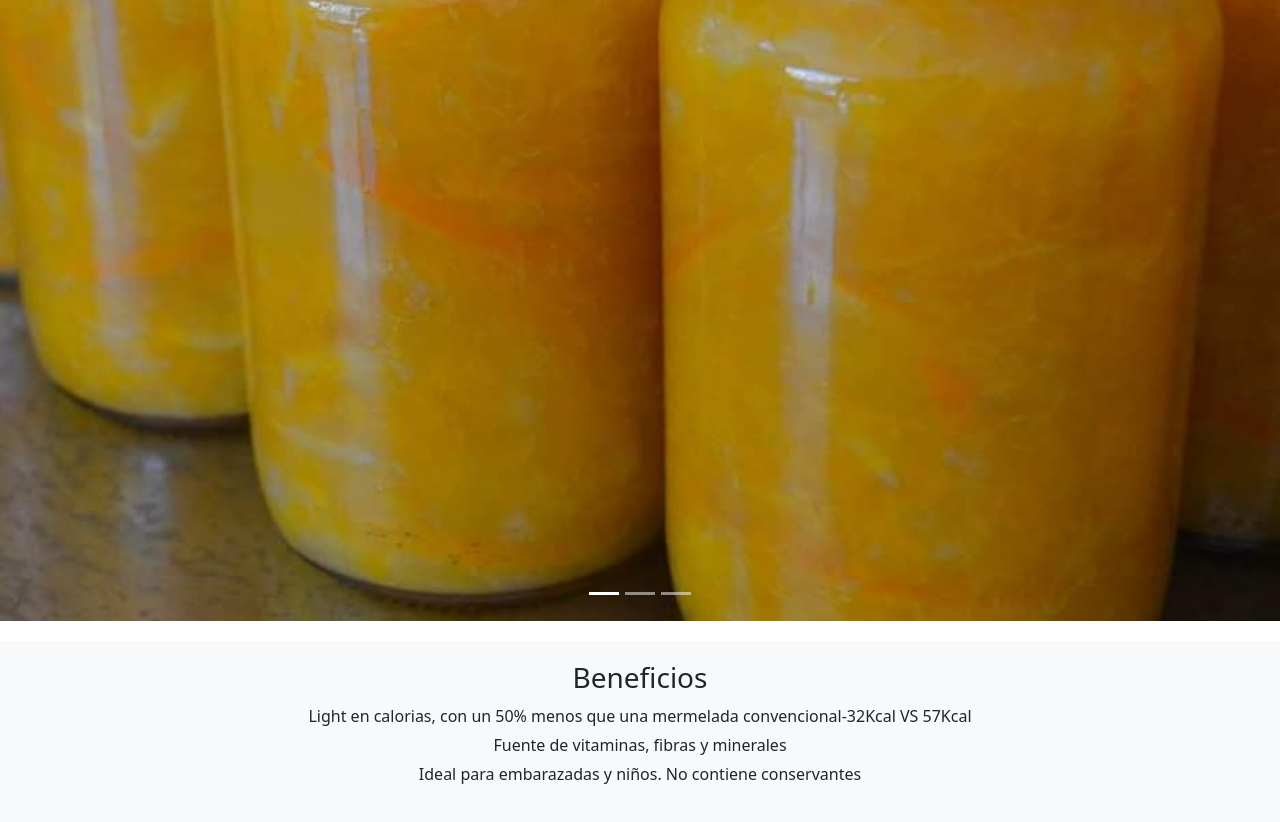
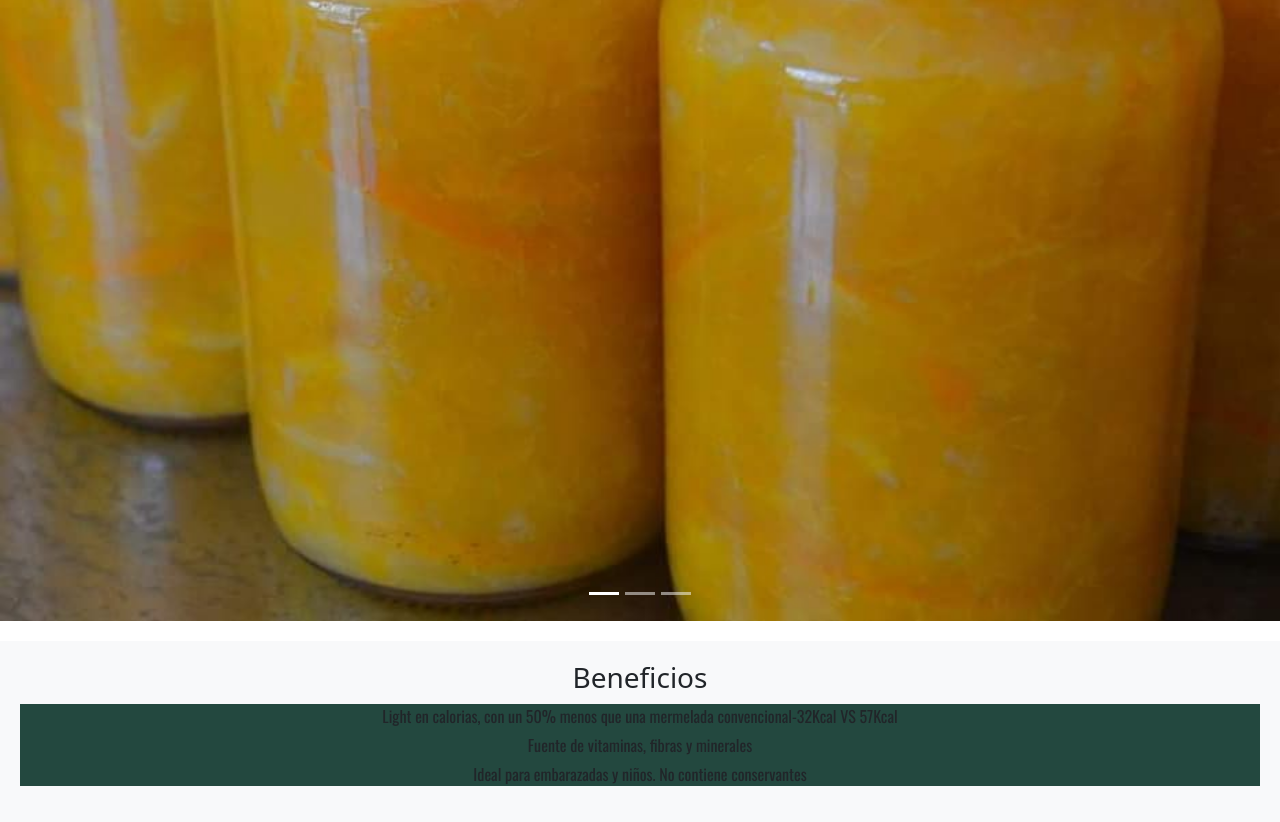
Before and after one commit to leysaguardia/proyecto1, a plain HTML site: page pages/tienda.html in a window 1280 px wide. Shown: the part 2282-3104 px from the top of the page. Drawn offline with nearby package versions, Linux system fonts and the light colour scheme.

Commit message:
segundo commit

```diff
--- a/css/styles.css
+++ b/css/styles.css
@@ -512,6 +512,9 @@ footer {
 .tips2 {
   list-style: none;
   padding: 0;
+  font-family: 'Oswald', sans-serif;
+  background-color:#23483F;
+
 }
 
 .tips2 li {
```
